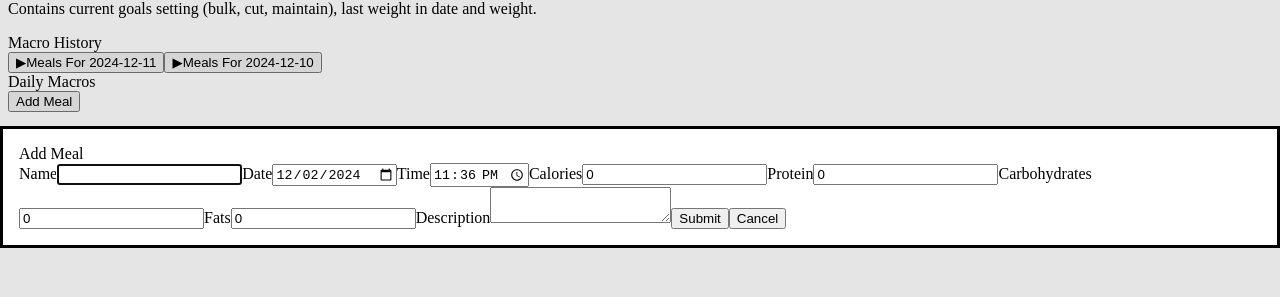
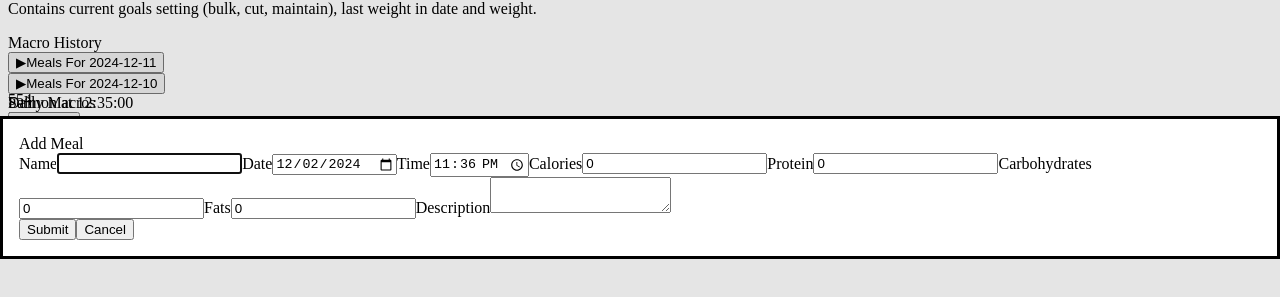
Before and after one commit to Ken-Warner/macro-tracker, a React (Create React App) app in the folder macro-tracker-client/: page / in a window 1280 px wide. Both pictures are taken after a click on the button "Add Meal". Shown: the part 213-510 px from the top of the page. Built offline with nearby package versions, Linux system fonts and the light colour scheme; the HTML template or start-up script is replaced by a standard one.

Commit message:
Finished modal styles and added accordian animation

```diff
--- a/macro-tracker-client/src/components/AddMealButton.js
+++ b/macro-tracker-client/src/components/AddMealButton.js
@@ -1,13 +1,12 @@
-import { useState } from "react";
-import Loader from "./Loader";
+import { useState, useRef } from "react";
 
 export default function AddMealButton({ onError, onAddNewMeal }) {
   const [isLoading, setIsLoading] = useState(false);
+  const createMealModal = useRef(null);
 
   function handleOnClick() {
     if (isLoading) return;
-    const modal = document.getElementById("addMealDialog");
-    modal.showModal();
+    createMealModal.current.showModal();
   }
 
   function handleSubmit(e) {
@@ -51,7 +50,7 @@ export default function AddMealButton({ onError, onAddNewMeal }) {
     }
 
     fetchCreateNewMeal();
-    document.getElementById("addMealDialog").close();
+    createMealModal.current.close();
   }
 
   return (
@@ -59,7 +58,7 @@ export default function AddMealButton({ onError, onAddNewMeal }) {
       <button className="button" onClick={handleOnClick}>
         {isLoading ? "Loading..." : "Add Meal"}
       </button>
-      <dialog id="addMealDialog" className="container-item">
+      <dialog ref={createMealModal} className="container-item">
         <div className="container-item-header">Add Meal</div>
         <div className="container-item-body">
           <form className="form" onSubmit={handleSubmit}>
@@ -120,16 +119,18 @@ export default function AddMealButton({ onError, onAddNewMeal }) {
             />
             <label htmlFor="description">Description</label>
             <textarea name="description" className="textarea"></textarea>
+            <div className="modal-button-container">
               <button className="button" type="submit">
                 Submit
               </button>
               <button
                 className="button"
                 type="button"
-              onClick={() => document.getElementById("addMealDialog").close()}
+                onClick={() => createMealModal.current.close()}
               >
                 Cancel
               </button>
+            </div>
           </form>
         </div>
       </dialog>
--- a/macro-tracker-client/src/components/MealDay.js
+++ b/macro-tracker-client/src/components/MealDay.js
@@ -1,7 +1,8 @@
-import { useState } from "react";
+import { useRef, useState } from "react";
 
 export default function MealDay({ mealDay, onDeleteMeal, onError }) {
   const [isExpanded, setIsExpanded] = useState(false);
+  const accordionBody = useRef(null);
 
   return (
     <>
@@ -22,7 +23,12 @@ export default function MealDay({ mealDay, onDeleteMeal, onError }) {
       </button>
       <div
         className="accordion-body"
-        style={isExpanded ? { display: "block" } : { display: "none" }}
+        ref={accordionBody}
+        style={
+          isExpanded
+            ? { height: accordionBody.current.scrollHeight + "px" }
+            : { height: "0px" }
+        }
       >
         {mealDay.meals.map((meal) => (
           <Meal
@@ -38,7 +44,7 @@ export default function MealDay({ mealDay, onDeleteMeal, onError }) {
 }
 
 function Meal({ meal, onDeleteMeal, onError }) {
-  const mealItemDialogId = `mealItem${meal.id}`;
+  const mealItemModal = useRef(null);
 
   function handleDeleteMeal() {
     async function fetchDeleteMeal() {
@@ -60,14 +66,14 @@ function Meal({ meal, onDeleteMeal, onError }) {
     }
 
     fetchDeleteMeal();
-    document.getElementById(mealItemDialogId).close();
+    mealItemModal.current.close();
   }
 
   return (
     <>
       <div
         className="accordion-item"
-        onClick={() => document.getElementById(mealItemDialogId).showModal()}
+        onClick={() => mealItemModal.current.showModal()}
       >
         <div className="accordion-item-title">
           {meal.name} at {meal.time}
@@ -79,17 +85,18 @@ function Meal({ meal, onDeleteMeal, onError }) {
           <div className="fats">{meal.fats}</div>
         </div>
       </div>
-      <dialog id={mealItemDialogId} className="container-item">
+      <dialog ref={mealItemModal} className="container-item">
         <div className="container-item-header">{meal.name}</div>
         <div className="container-item-body">
           <ul>
             <li>{meal.time}</li>
             <li>{meal.description}</li>
           </ul>
+          <div className="modal-button-container">
             <button
               className="button"
               type="button"
-            onClick={() => document.getElementById(mealItemDialogId).close()}
+              onClick={() => mealItemModal.current.close()}
             >
               Close
             </button>
@@ -97,6 +104,7 @@ function Meal({ meal, onDeleteMeal, onError }) {
               Delete
             </button>
           </div>
+        </div>
       </dialog>
     </>
   );
--- a/macro-tracker-client/src/css/index.css
+++ b/macro-tracker-client/src/css/index.css
@@ -35,6 +35,7 @@ body {
 /* These also use the .container-item class */
 dialog {
   margin: auto;
+  width: 450px;
   border: 1px solid var(--complement);
 }
 
@@ -161,6 +162,17 @@ nav *:hover {
   transition: none;
 }
 
+.modal-button-container {
+  padding: 5px;
+  display: flex;
+  flex-direction: row;
+  width: 100%;
+  justify-content: space-around;
+}
+.modal-button-container button {
+  width: 100%;
+}
+
 /* Forms */
 form label {
   display: block;
@@ -260,7 +272,8 @@ form label {
 .accordion-body {
   display: block;
   overflow: hidden;
-  transition: max-height 0.4s ease-in-out;
+  height: 0;
+  transition: height 0.2s ease-in-out;
   transform: translateY(-3px);
 }
 
```
Lines whose indentation alone changed are shown as unchanged.
